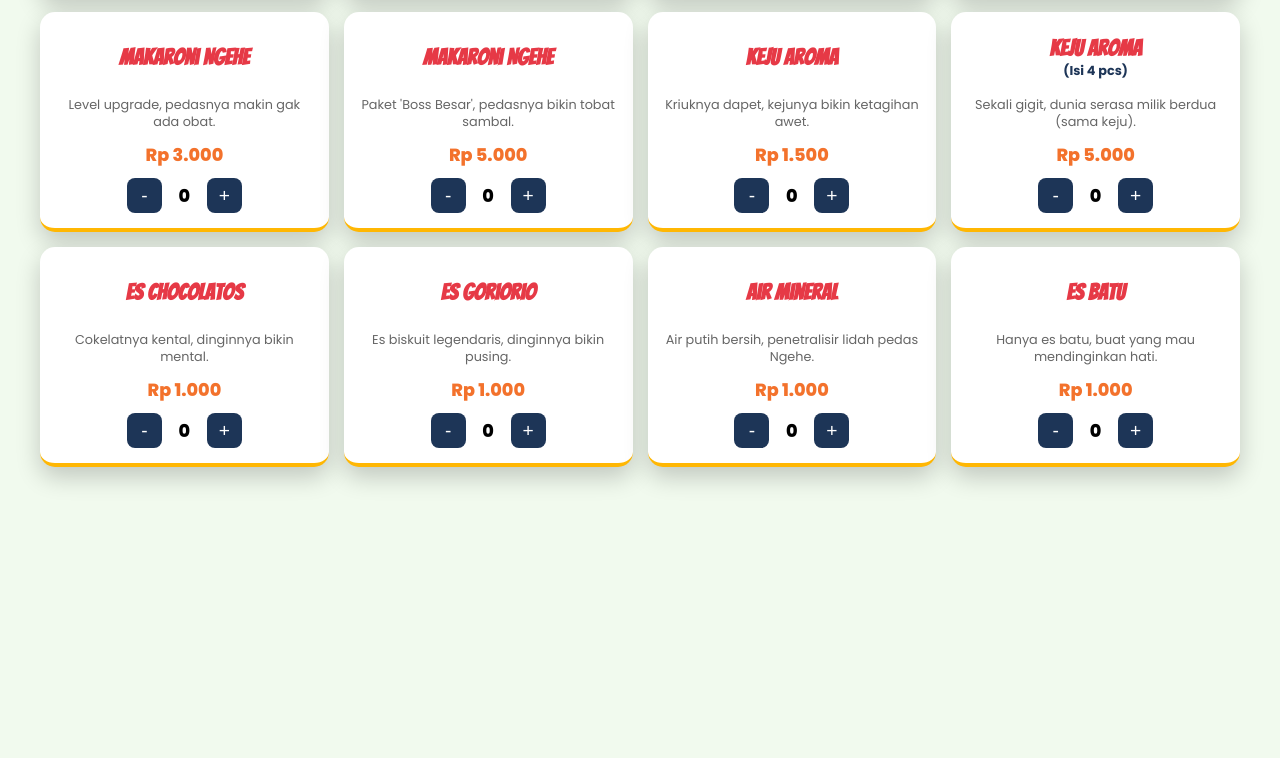
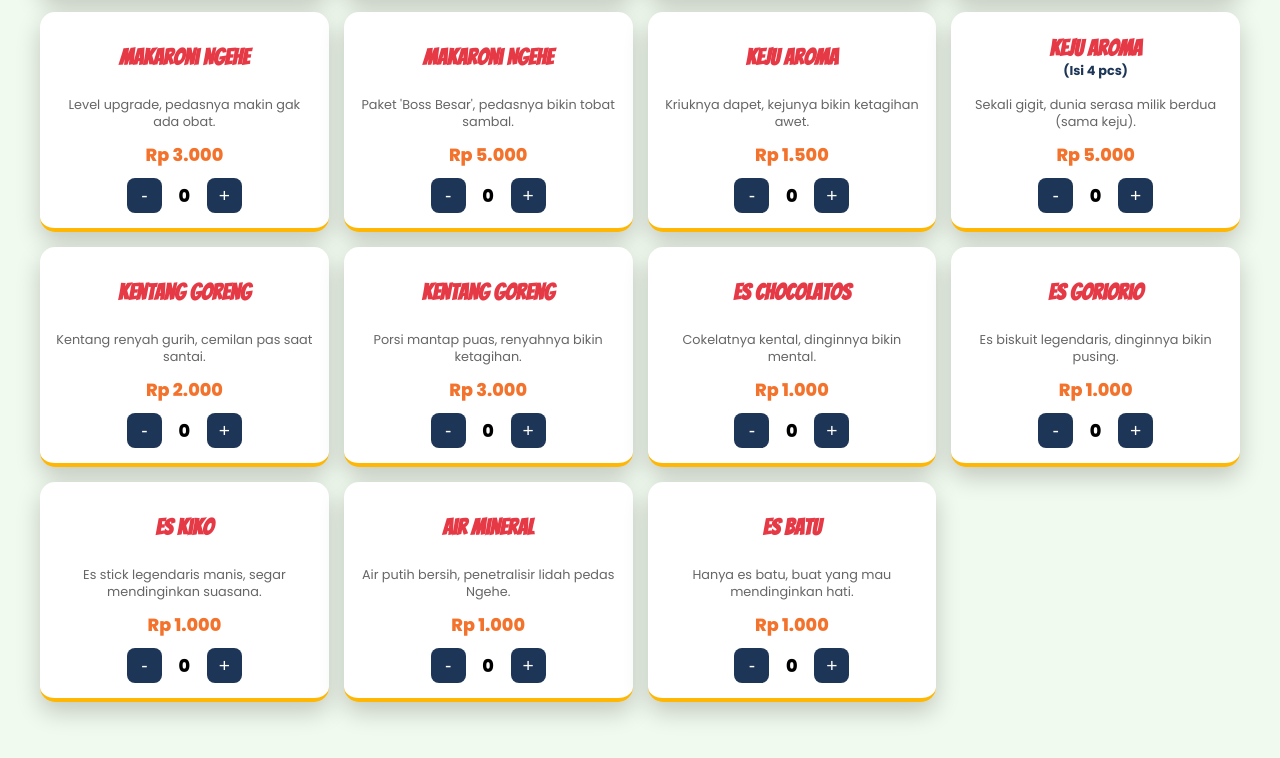
Before and after one commit to syahpurbachtiar-oss/warung-mama-gio, a plain HTML site: page index.html in a window 1280 px wide. Shown: the part 845-1603 px from the top of the page. Before the commit the page ends 1492 px from the top, so only its background shows below. Drawn offline with Linux system fonts and the light colour scheme.

```diff
--- a/index.html
+++ b/index.html
@@ -69,11 +69,17 @@
             <div class="card"><div class="title-area"><h3>Makaroni Ngehe</h3></div><p>Level 'Ngehe' Ori, pedasnya bikin lupa diri.</p><div class="price-tag">Rp 2.000</div><div class="stepper"><button class="btn-step" onclick="updateQty('item8', -1)">-</button><span class="counter" id="qty-item8">0</span><button class="btn-step" onclick="updateQty('item8', 1)">+</button></div></div>
             <div class="card"><div class="title-area"><h3>Makaroni Ngehe</h3></div><p>Level upgrade, pedasnya makin gak ada obat.</p><div class="price-tag">Rp 3.000</div><div class="stepper"><button class="btn-step" onclick="updateQty('item9', -1)">-</button><span class="counter" id="qty-item9">0</span><button class="btn-step" onclick="updateQty('item9', 1)">+</button></div></div>
             <div class="card"><div class="title-area"><h3>Makaroni Ngehe</h3></div><p>Paket 'Boss Besar', pedasnya bikin tobat sambal.</p><div class="price-tag">Rp 5.000</div><div class="stepper"><button class="btn-step" onclick="updateQty('item10', -1)">-</button><span class="counter" id="qty-item10">0</span><button class="btn-step" onclick="updateQty('item10', 1)">+</button></div></div>
-
             <div class="card"><div class="title-area"><h3>Keju Aroma</h3></div><p>Kriuknya dapet, kejunya bikin ketagihan awet.</p><div class="price-tag">Rp 1.500</div><div class="stepper"><button class="btn-step" onclick="updateQty('item15', -1)">-</button><span class="counter" id="qty-item15">0</span><button class="btn-step" onclick="updateQty('item15', 1)">+</button></div></div>
             <div class="card"><div class="title-area"><h3>Keju Aroma</h3><span class="qty-label">(Isi 4 pcs)</span></div><p>Sekali gigit, dunia serasa milik berdua (sama keju).</p><div class="price-tag">Rp 5.000</div><div class="stepper"><button class="btn-step" onclick="updateQty('item16', -1)">-</button><span class="counter" id="qty-item16">0</span><button class="btn-step" onclick="updateQty('item16', 1)">+</button></div></div>
+
+            <div class="card"><div class="title-area"><h3>Kentang Goreng</h3></div><p>Kentang renyah gurih, cemilan pas saat santai.</p><div class="price-tag">Rp 2.000</div><div class="stepper"><button class="btn-step" onclick="updateQty('item17', -1)">-</button><span class="counter" id="qty-item17">0</span><button class="btn-step" onclick="updateQty('item17', 1)">+</button></div></div>
+            <div class="card"><div class="title-area"><h3>Kentang Goreng</h3></div><p>Porsi mantap puas, renyahnya bikin ketagihan.</p><div class="price-tag">Rp 3.000</div><div class="stepper"><button class="btn-step" onclick="updateQty('item18', -1)">-</button><span class="counter" id="qty-item18">0</span><button class="btn-step" onclick="updateQty('item18', 1)">+</button></div></div>
+
             <div class="card"><div class="title-area"><h3>Es Chocolatos</h3></div><p>Cokelatnya kental, dinginnya bikin mental.</p><div class="price-tag">Rp 1.000</div><div class="stepper"><button class="btn-step" onclick="updateQty('item11', -1)">-</button><span class="counter" id="qty-item11">0</span><button class="btn-step" onclick="updateQty('item11', 1)">+</button></div></div>
             <div class="card"><div class="title-area"><h3>Es Goriorio</h3></div><p>Es biskuit legendaris, dinginnya bikin pusing.</p><div class="price-tag">Rp 1.000</div><div class="stepper"><button class="btn-step" onclick="updateQty('item12', -1)">-</button><span class="counter" id="qty-item12">0</span><button class="btn-step" onclick="updateQty('item12', 1)">+</button></div></div>
+
+            <div class="card"><div class="title-area"><h3>Es Kiko</h3></div><p>Es stick legendaris manis, segar mendinginkan suasana.</p><div class="price-tag">Rp 1.000</div><div class="stepper"><button class="btn-step" onclick="updateQty('item19', -1)">-</button><span class="counter" id="qty-item19">0</span><button class="btn-step" onclick="updateQty('item19', 1)">+</button></div></div>
+
             <div class="card"><div class="title-area"><h3>Air Mineral</h3></div><p>Air putih bersih, penetralisir lidah pedas Ngehe.</p><div class="price-tag">Rp 1.000</div><div class="stepper"><button class="btn-step" onclick="updateQty('item13', -1)">-</button><span class="counter" id="qty-item13">0</span><button class="btn-step" onclick="updateQty('item13', 1)">+</button></div></div>
             <div class="card"><div class="title-area"><h3>Es Batu</h3></div><p>Hanya es batu, buat yang mau mendinginkan hati.</p><div class="price-tag">Rp 1.000</div><div class="stepper"><button class="btn-step" onclick="updateQty('item14', -1)">-</button><span class="counter" id="qty-item14">0</span><button class="btn-step" onclick="updateQty('item14', 1)">+</button></div></div>
         </div>
@@ -116,10 +122,12 @@
             'item9': { name: 'Makaroni Ngehe 3k', price: 3000 }, 'item10': { name: 'Makaroni Ngehe 5k', price: 5000 },
             'item15': { name: 'Keju Aroma', price: 1500 }, 'item16': { name: 'Keju Aroma (isi 4)', price: 5000 },
             'item11': { name: 'Es Chocolatos', price: 1000 }, 'item12': { name: 'Es Goriorio', price: 1000 },
-            'item13': { name: 'Air Mineral', price: 1000 }, 'item14': { name: 'Es Batu', price: 1000 }
+            'item13': { name: 'Air Mineral', price: 1000 }, 'item14': { name: 'Es Batu', price: 1000 },
+            'item17': { name: 'Kentang Goreng 2k', price: 2000 }, 'item18': { name: 'Kentang Goreng 3k', price: 3000 },
+            'item19': { name: 'Es Kiko', price: 1000 }
         };
 
-        let basket = { item1: 0, item2: 0, item3: 0, item4: 0, item5: 0, item6: 0, item7: 0, item8: 0, item9: 0, item10: 0, item11: 0, item12: 0, item13: 0, item14: 0, item15: 0, item16: 0 };
+        let basket = { item1: 0, item2: 0, item3: 0, item4: 0, item5: 0, item6: 0, item7: 0, item8: 0, item9: 0, item10: 0, item11: 0, item12: 0, item13: 0, item14: 0, item15: 0, item16: 0, item17: 0, item18: 0, item19: 0 };
         let payMethod = "";
         let currentTotal = 0;
 
```
